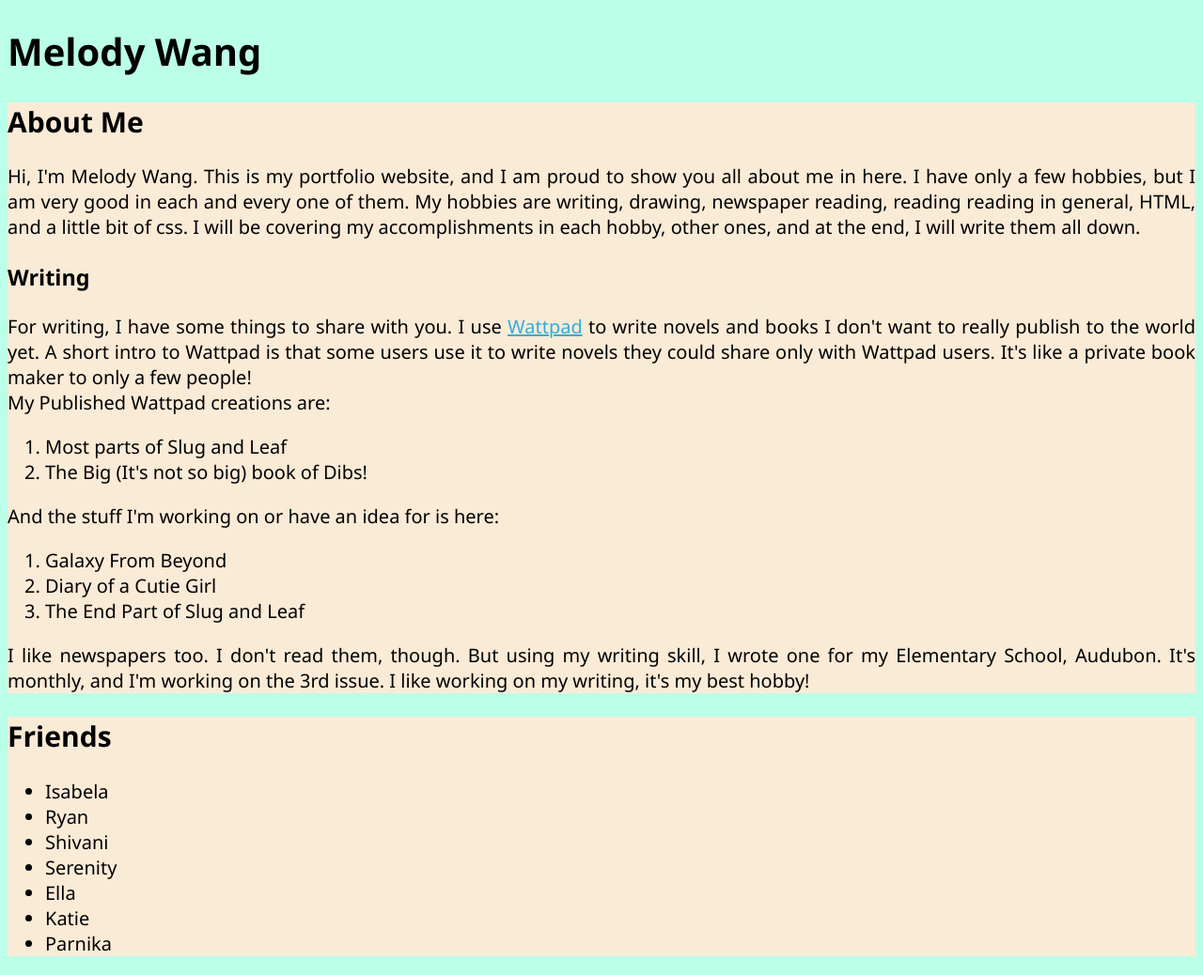
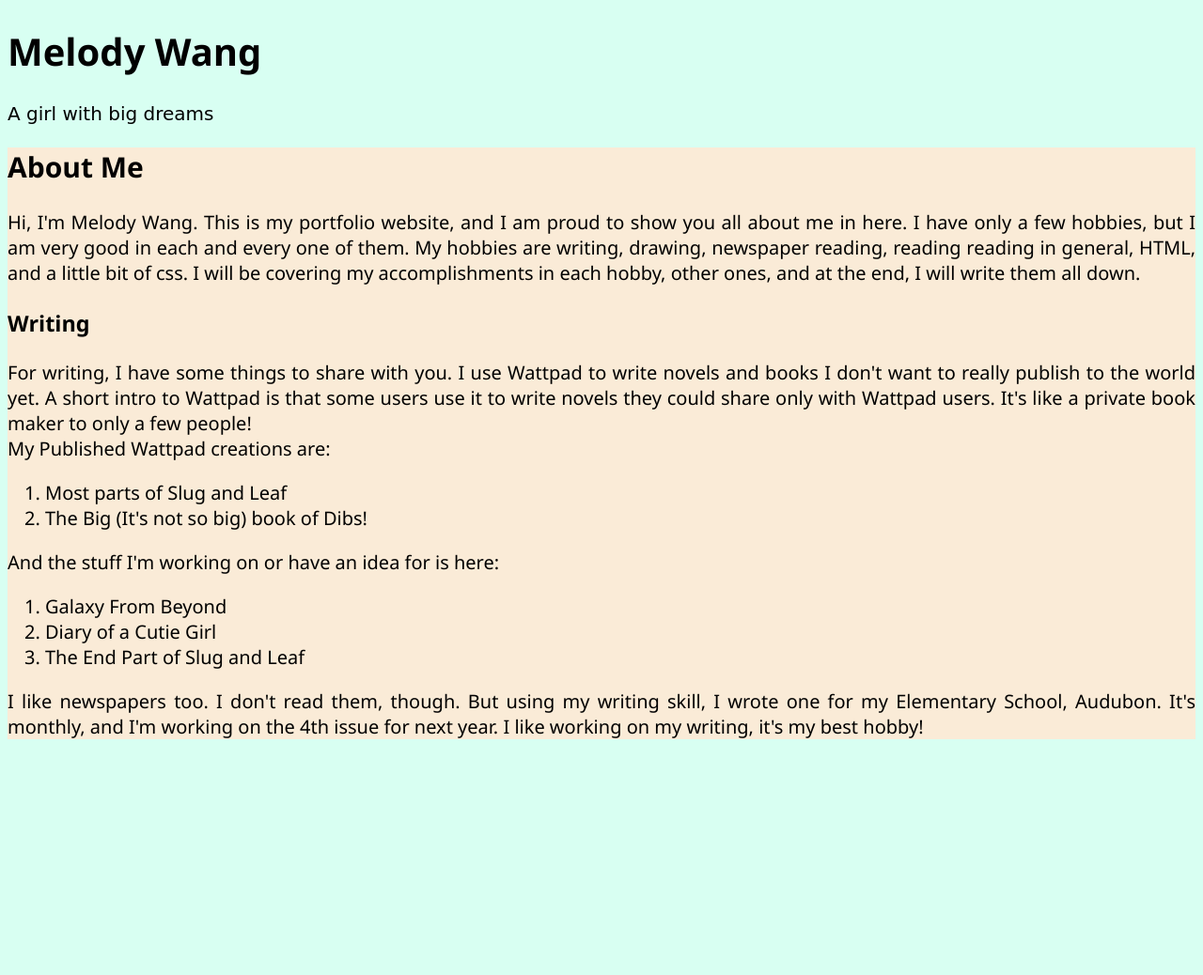
Before and after one commit to kate115/Portfolio, a plain HTML site: page index.html in a window 1280 px wide. Shown: the whole page at 94% size. After the commit the page ends 807 px from the top, so only its background shows below. Drawn offline with Linux system fonts and the light colour scheme.

Commit message:
Quick edit

```diff
--- a/index.html
+++ b/index.html
@@ -7,6 +7,7 @@
     <body>
         <header>
             <h1>Melody Wang</h1>
+            <p class="subtitle">A girl with big dreams</p>
         </header>
         <article class="article">
             <h2>About Me</h2>
@@ -19,7 +20,7 @@
             <article>
                 <h3>Writing</h3>
                 <p>
-                    For writing, I have some things to share with you. I use <a href="wattpad.com">Wattpad</a> to write novels and books I
+                    For writing, I have some things to share with you. I use Wattpad to write novels and books I
                     don't want to really publish to the world yet. A short intro to Wattpad is that some users use it to write novels
                     they could share only with Wattpad users. It's like a private book maker to only a few people!
                     <br>
@@ -39,21 +40,9 @@
                 </ol>
                 <p>
                    I like newspapers too. I don't read them, though. But using my writing skill, I wrote one for my Elementary School,
-                   Audubon. It's monthly, and I'm working on the 3rd issue. I like working on my writing, it's my best hobby!
+                   Audubon. It's monthly, and I'm working on the 4th issue for next year. I like working on my writing, it's my best hobby!
                 </p>
             </article>
         </article>
-        <article class="article">
-            <h2>Friends</h2>
-            <ul>
-                <li>Isabela</li>
-                <li>Ryan</li>
-                <li>Shivani</li>
-                <li>Serenity</li>
-                <li>Ella</li>
-                <li>Katie</li>
-                <li>Parnika</li>
-            </ul>
-        </article>
     </body>
 </html>
--- a/style.css
+++ b/style.css
@@ -1,5 +1,5 @@
 body {
-   background-color: rgb(187, 255, 232);
+   background-color: rgb(216, 255, 242);
    font-family: 'Segoe UI', Tahoma, Geneva, Verdana, sans-serif;
    font-size: 20px;
    text-align: justify;
@@ -13,3 +13,7 @@ a {
     background-color: antiquewhite;
     border-width: 25px;
 }
+
+.subtitle {
+    font-family: cursive;
+}
```
